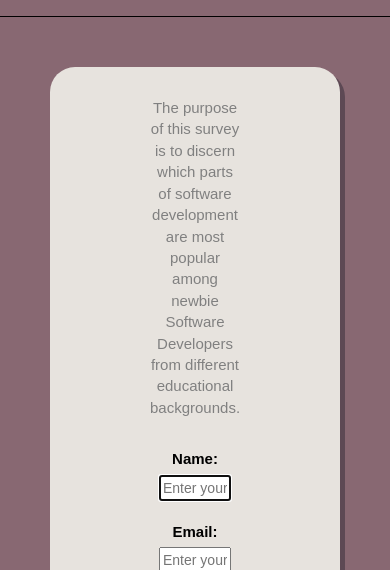
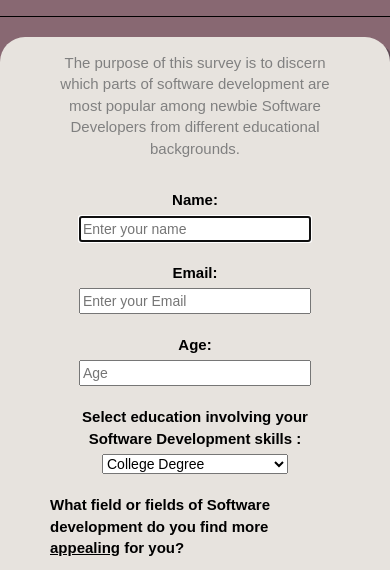
Before and after one commit to mboladop/FreeCodeCamp-RWD-Certification-Projects, a plain HTML site: page SurveyForm/index2.html in a window 390 px wide. Shown: the part 222-792 px from the top of the page. Drawn offline with Linux system fonts and the light colour scheme; a web font is replaced by a local one.

Commit message:
media for mobile add

```diff
--- a/SurveyForm/css/custom2.css
+++ b/SurveyForm/css/custom2.css
@@ -55,3 +55,9 @@ button{
     box-shadow: 5px 5px #5D4954;
     color: #5D4954;
 }
+@media (max-width: 600px){
+    form{
+        margin: 0px;
+        padding: 15px 50px;
+    }
+}
```
